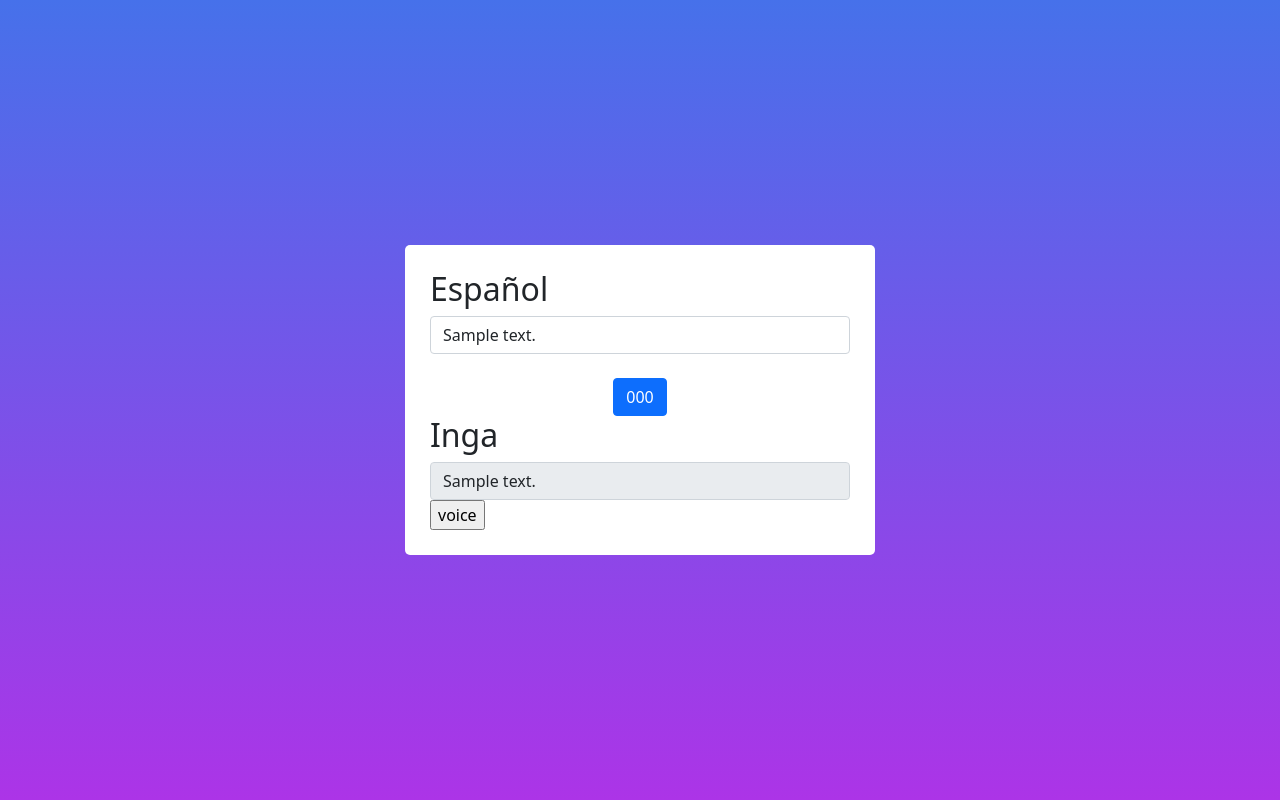
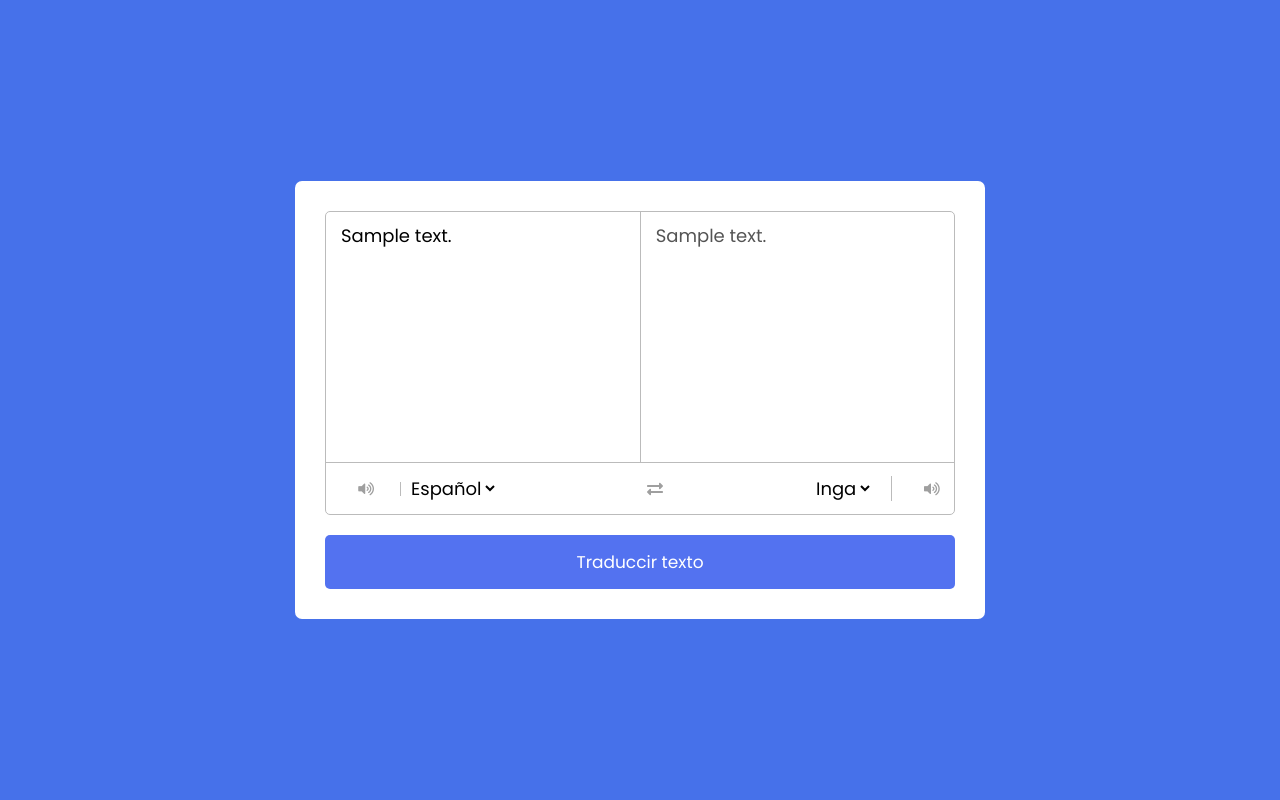
Before and after one commit to Shayd-R/Traductor_Inga, a Flask app: template templates/traductor/traductor.html in a window 1280 px wide. Run offline with Flask 2, Linux system fonts and the light colour scheme; the template is opened without the code that fills it: most values are stand-ins (such as "Sample title", 1, 10 or a date in 2020); some libraries are stand-ins or nearby versions.

```diff
--- a/main.py
+++ b/main.py
@@ -8,12 +8,12 @@ app.secret_key = "##91!IasdyAjadfbdfan"
 @app.route("/", methods=["GET", "POST"])
 def inicio():
 
-    return render_template("/traductor/traductor.html")
+    return render_template("/traductor/asd.html")
 
 @app.route("/texto", methods=["GET", "POST"])
 def texto():
     if request.method=='POST':
-        texto_entrada= request.form['texto_entrada']+" "
+        texto_entrada= request.form['texto_entrada']
         texto=texto_entrada.split()
         traducido=[]
         for palabra in texto:
@@ -30,7 +30,7 @@ def texto():
 
 @app.route("/audio", methods=["GET", "POST"])
 def audio():
-    texto_entrada= request.form['texto_entrada']+" "
+    texto_entrada= request.form['texto_entrada']
     texto=texto_entrada.split()
     traducido=[]
     for palabra in texto:
--- a/static/css/traductor.css
+++ b/static/css/traductor.css
@@ -1,14 +1,115 @@
+@import url('https://fonts.googleapis.com/css2?family=Poppins:wght@400;500;600;700&display=swap');
+*{
+    margin: 0;
+    padding: 0;
+    box-sizing: border-box;
+    font-family: 'Poppins', sans-serif;
+}
+
+
 body {
     display: flex;
     align-items: center;
     justify-content: center;
     min-height: 100vh;
-    background: linear-gradient(#4671EA, #AC34E7);
+    background: #4671EA;
+}
+
+.container {
+    width: 690px;
+    background: #fff;
+    border-radius: 7px;
+    padding: 30px;
 }
 
 .wrapper {
-    width: 470px;
-    background: #fff;
     border-radius: 5px;
-    padding: 25px 25px 25px;
+    border: 1px solid #bbb;
 }
+
+.wrapper .text-input{
+    display: flex;
+    border-bottom: 1px solid #bbb;
+}
+
+.text-input .to-text {
+    border-radius: 0px;
+    border-left: 1px solid #bbb;
+}
+
+.text-input textarea{
+    height: 250px;
+    width: 100%;
+    border: none;
+    outline: none;
+    resize: none;
+    font-size: 18px;
+    border-radius: 5px;
+    background: none;
+    padding: 10px 15px;
+}
+
+.controls, li, .icons i{
+    display: flex;
+    align-items: center;
+    justify-content: space-between;
+}
+
+.controls {
+    list-style: none;
+    padding: 12px 15px;
+}
+
+
+.controls .row.from .icons{
+    padding-right: 15px;
+    border-right: 1px solid #bbb;
+}
+
+.controls .row.to .icons{
+    padding-left: 15px;
+    border-left: 1px solid #bbb;
+}
+
+.controls .icons{
+    width: 38%;
+}
+
+.controls .icons i{
+    width: 50px;
+    color: #9f9f9f;
+    font-size: 14px;
+    cursor: pointer;
+    justify-content: center;
+}
+
+.controls .row select{
+    border: none;
+    outline: none;
+    font-size: 18px;
+    background: none;
+}
+
+.controls .exchange{
+    color: #9f9f9f;
+    font-size: 16px;
+    cursor: pointer;
+}
+
+.container .button{
+    width: 100%;
+    padding: 14px;
+    margin-top: 20px;
+    border: none;
+    outline: none;
+    cursor: pointer;
+    color: #fff;
+    font-size: 17px;
+    border-radius: 5px;
+    background: #5372f0;
+}
+
+.boton {
+    border: none;
+    background-color: transparent;
+}
--- a/templates/base_html/base.html
+++ b/templates/base_html/base.html
@@ -1,20 +1,12 @@
 <!DOCTYPE html>
-<html lang="es">
+<html lang="en">
+
 <head>
     <meta charset="UTF-8">
     <meta http-equiv="X-UA-Compatible" content="IE=edge">
+    <link rel="stylesheet" href="{{ url_for('static', filename='css/traductor.css')}}">
     <meta name="viewport" content="width=device-width, initial-scale=1.0">
-    <!-- CSS only -->
-
-    <link rel="stylesheet" href="https://cdn.jsdelivr.net/npm/bootstrap-icons@1.9.1/font/bootstrap-icons.css">
-    <link href="https://cdn.jsdelivr.net/npm/bootstrap@5.1.3/dist/css/bootstrap.min.css" rel="stylesheet"
-    integrity="sha384-1BmE4kWBq78iYhFldvKuhfTAU6auU8tT94WrHftjDbrCEXSU1oBoqyl2QvZ6jIW3" crossorigin="anonymous">
-    <!-- JavaScript Bundle with Popper -->
-    <script src="https://cdn.jsdelivr.net/npm/bootstrap@5.1.3/dist/js/bootstrap.bundle.min.js"
-    integrity="sha384-ka7Sk0Gln4gmtz2MlQnikT1wXgYsOg+OMhuP+IlRH9sENBO0LRn5q+8nbTov4+1p" crossorigin="anonymous">
-    </script>
-    <link rel="stylesheet" href="https://cdnjs.cloudflare.com/ajax/libs/font-awesome/4.7.0/css/font-awesome.min.css">
-    <link rel="stylesheet" href="{{ url_for('static', filename='css/traductor.css')}}">
+    <link rel="stylesheet" href="https://cdnjs.cloudflare.com/ajax/libs/font-awesome/5.15.3/css/all.min.css"/>
     <title>
         {% block titulo %}
 
--- a/templates/traductor/traductor.html
+++ b/templates/traductor/traductor.html
@@ -2,51 +2,48 @@
 
 
 {% block titulo %}
-    Traductor
+Traductor
 {% endblock %}
 
 
 
 {%block contenido %}
+<form action="{{url_for('texto')}}" enctype="" method="POST">
+    <div class="container">
+        <div class="wrapper">
+            <div class="text-input">
+                <!--<input class="from-text" type="text" placeholder="Escribir texto">
+            <input class="to-text" type="text" placeholder="Traduccion" readonly disabled>-->
+                <textarea class="from-text" name="texto_entrada" id="texto_entrada"
+                    placeholder="Escribir texto">{{texto_entrada}}</textarea>
+                <textarea class="to-text" name="texto_salida" id="texto_salida" placeholder="Traducción" readonly
+                    disabled>{{texto_salida}}</textarea>
+            </div>
+            <ul class="controls">
+                <li class="row from">
+                    <div class="icons">
+                        <i class="fas fa-volume-up"></i>
+                    </div>
+                    <select>
+                        <option value="">Español</option>
+                    </select>
+                </li>
+                <li class="exchange">
+                    <i class="fas fa-exchange-alt"></i>
+                </li>
+                <li class="row to">
+                    <select>
+                        <option value="">Inga</option>
+                    </select>
+                    <div class="icons">
+                        <button class="boton" type="submit" id="voice" formaction="{{url_for('audio', texto_salida=texto_salida, texto_entrada=texto_entrada)}}"><i class="fas fa-volume-up"></i></button>
+                    </div>
+                </li>
+            </ul>
 
-
-
-<form action="{{url_for('texto')}}" enctype="" method="POST">
-    <div class="">
-        <div class="wrapper">
-            <h2>Español</h2>
-            <input class="form-control" type="text" placeholder="Escribir texto a traducir..." name="texto_entrada"
-                id="texto_entrada" value="{{texto_entrada}}" required>
-
-            <br>
-            <center><button class="btn btn-primary" type="submit">000</button></center>
-
-
-            <h2>Inga</h2>
-            <input class="form-control" type="text" id="texto_salida" name="texto_salida"
-                value="{{texto_salida}}" placeholder="TRADUCION" disabled>
-
-
-            <input type="submit" id="voice" formaction="{{url_for('audio', texto_salida=texto_salida, texto_entrada=texto_entrada)}}" value="voice" onclick="habilitar1()">
         </div>
+        <input class="button" type="submit" value="Traduccir texto">
     </div>
 </form>
 
-<script>
-
-    function habilitar() {
-        text= document.getElementById("texto_entrada").value;
-        val=0;
-        if(text==""){
-            val++;
-        }
-        if(val==0){
-            document.getElementById("voice").disabled=false;
-        }else{
-            document.getElementById("voice").disabled=true;
-        }
-    }
-
-</script>
-
 {% endblock %}
```
Also changed, not shown: templates/traductor/asdas.html (added, +101 -0 lines).
